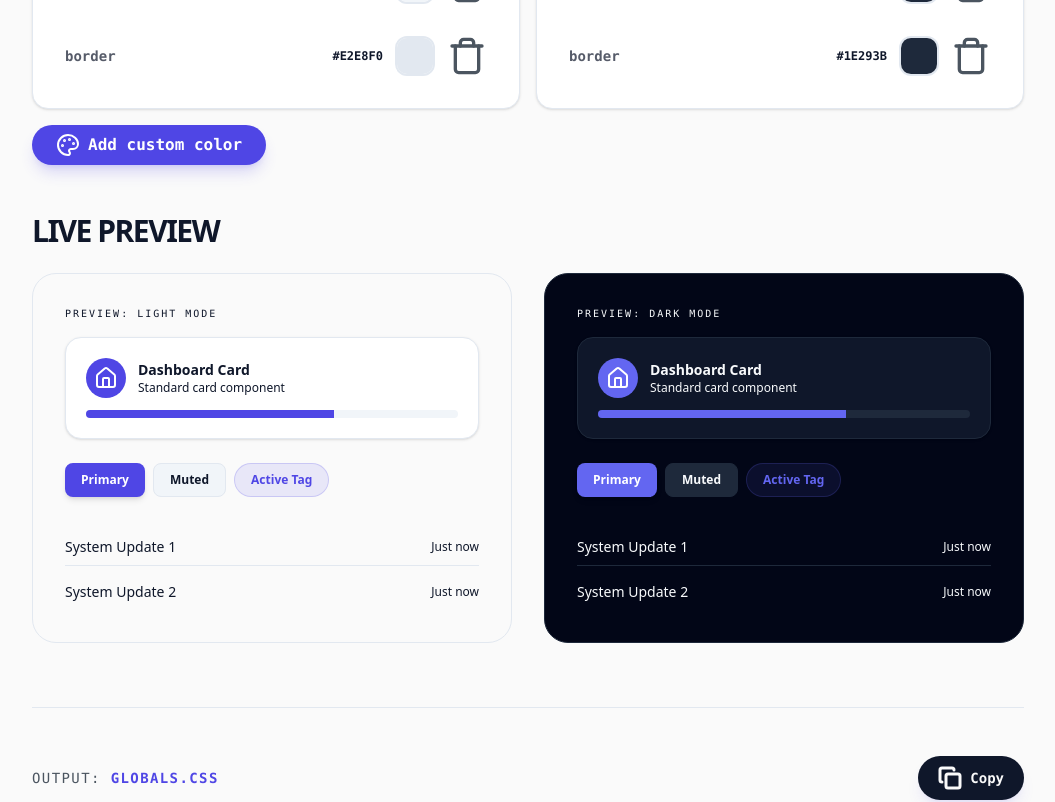
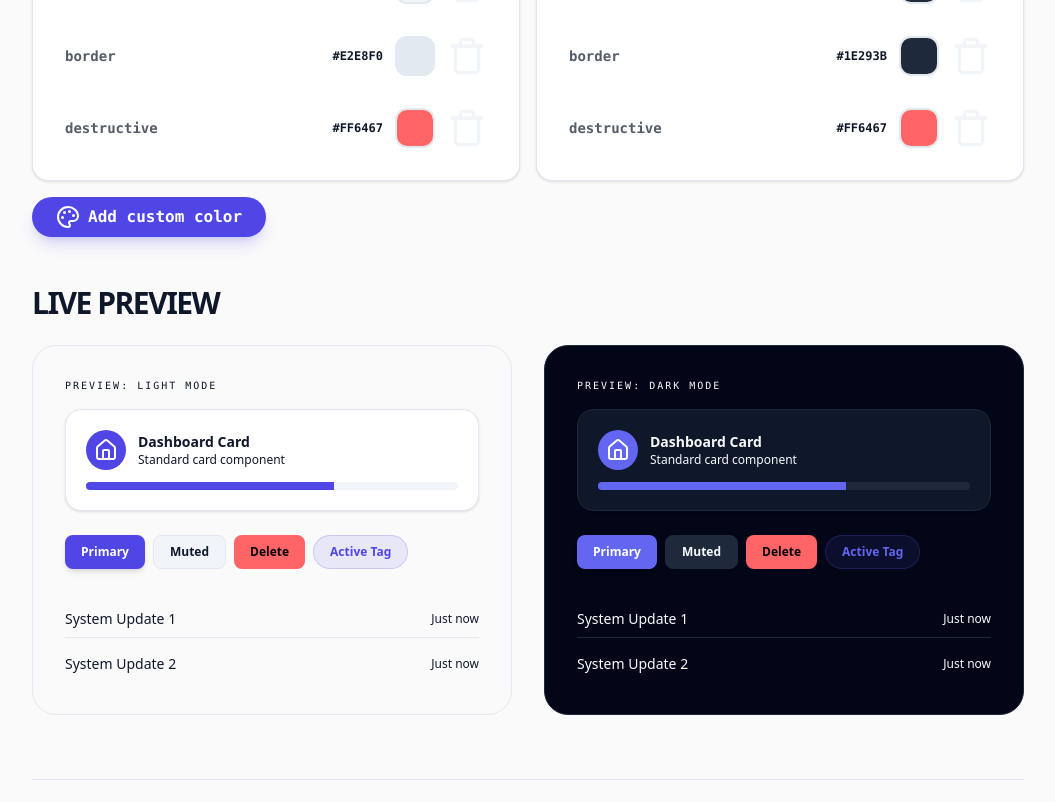
Before and after one commit to gjermundmyrvang/Theme-Generator-Next.js, a Next.js app: page / in a window 1280 px wide. Shown: the part 700-1502 px from the top of the page, without its empty margins (112-1167 px from the left). Built offline with nearby package versions, Linux system fonts and the light colour scheme.

Commit message:
add destructive as default color and improve inputfield

```diff
--- a/app/globals.css
+++ b/app/globals.css
@@ -5,8 +5,9 @@
   --foreground: #0f172a;
   --card: #ffffff;
   --primary: #4f46e5;
-  --muted: #4b5560;
+  --muted: #f1f5f9;
   --border: #e2e8f0;
+  --destructive: #ff6467;
 }
 
 .dark {
@@ -16,6 +17,7 @@
   --primary: #6366f1;
   --muted: #2e3f5b;
   --border: #1e293b;
+  --destructive: #ff6467;
 }
 
 @theme inline {
@@ -25,6 +27,7 @@
   --color-primary: var(--primary);
   --color-muted: var(--muted);
   --color-border: var(--border);
+  --color-destructive: var(--destructive);
 }
 
 body {
--- a/components/ThemeGenerator.tsx
+++ b/components/ThemeGenerator.tsx
@@ -17,6 +17,7 @@ export default function ThemeGenerator() {
     primary: "#4f46e5",
     muted: "#f1f5f9",
     border: "#e2e8f0",
+    destructive: "#ff6467",
   });
 
   const [dark, setDark] = useState<Record<string, string>>({
@@ -26,6 +27,7 @@ export default function ThemeGenerator() {
     primary: "#6366f1",
     muted: "#1e293b",
     border: "#1e293b",
+    destructive: "#ff6467",
   });
 
   // Dynamically rendering variables
@@ -176,7 +178,7 @@ body {
                 value={newName}
                 onChange={(e) => setNewName(e.target.value)}
                 onKeyDown={(e) => e.key === "Enter" && addColor()}
-                className="h-full px-4 rounded-xl border-2 border-primary bg-background font-mono text-sm outline-none w-48"
+                className="h-full px-4 rounded-xl border-2 border-border bg-background font-mono text-sm outline-none w-48 focus:border-primary"
               />
               <button
                 onClick={addColor}
@@ -189,7 +191,7 @@ body {
                   setIsAdding(false);
                   setNewName("");
                 }}
-                className="h-full px-4 bg-muted text-muted-foreground rounded-xl font-bold text-sm hover:bg-muted/80 transition-all cursor-pointer"
+                className="h-full px-4 bg-destructive text-muted-foreground rounded-xl font-bold text-sm hover:opacity-80 transition-all cursor-pointer"
               >
                 Cancel
               </button>
@@ -210,7 +212,7 @@ body {
       </div>
 
       {/* CSS OUTPUT BOX */}
-      <div className="text-muted w-full flex justify-between items-center mt-16 mb-4 border-t border-border pt-12">
+      <div className="w-full flex justify-between items-center mt-16 mb-4 border-t border-border pt-12">
         <h4 className="text-sm font-mono uppercase tracking-widest">
           Output: <span className="text-primary font-bold">globals.css</span>
         </h4>
--- a/components/ThemePreview.tsx
+++ b/components/ThemePreview.tsx
@@ -15,6 +15,7 @@ export default function ThemePreview({ colors, title }: ThemePreviewProps) {
     "primary",
     "muted",
     "border",
+    "destructive",
   ];
 
   // Get all custom colors added by the user
@@ -74,6 +75,11 @@ export default function ThemePreview({ colors, title }: ThemePreviewProps) {
             Muted
           </button>
 
+          {/* Uses: bg-destructive, text-foreground */}
+          <button className="px-4 py-2 bg-destructive text-black rounded-lg font-bold text-xs hover:opacity-80 transition-all cursor-pointer">
+            Delete
+          </button>
+
           {/* Uses: bg-primary/10 (alpha), text-primary */}
           <span className="px-4 py-2 bg-primary/10 text-primary text-xs font-bold rounded-full border border-primary/20 text-center">
             Active Tag
```
